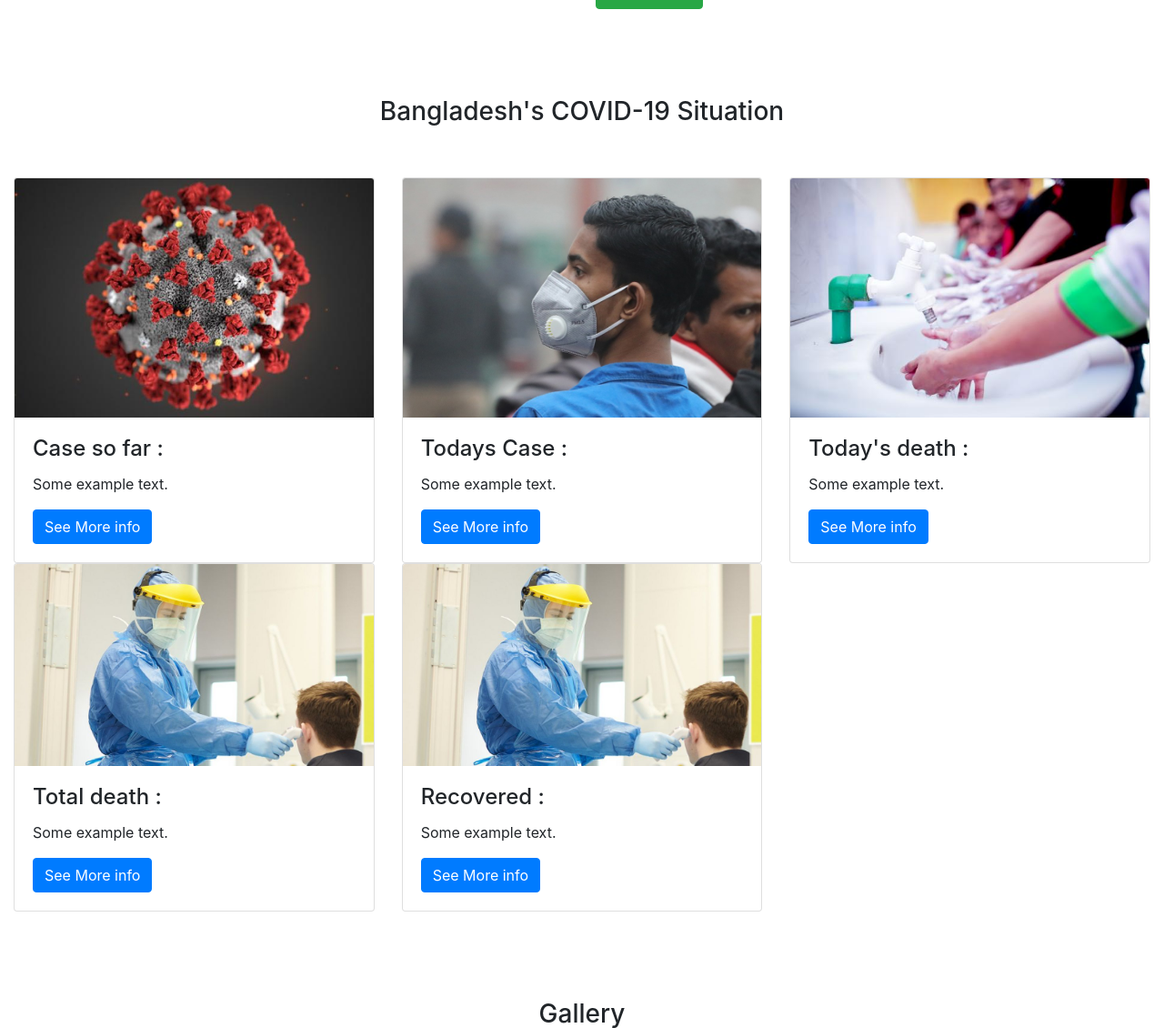
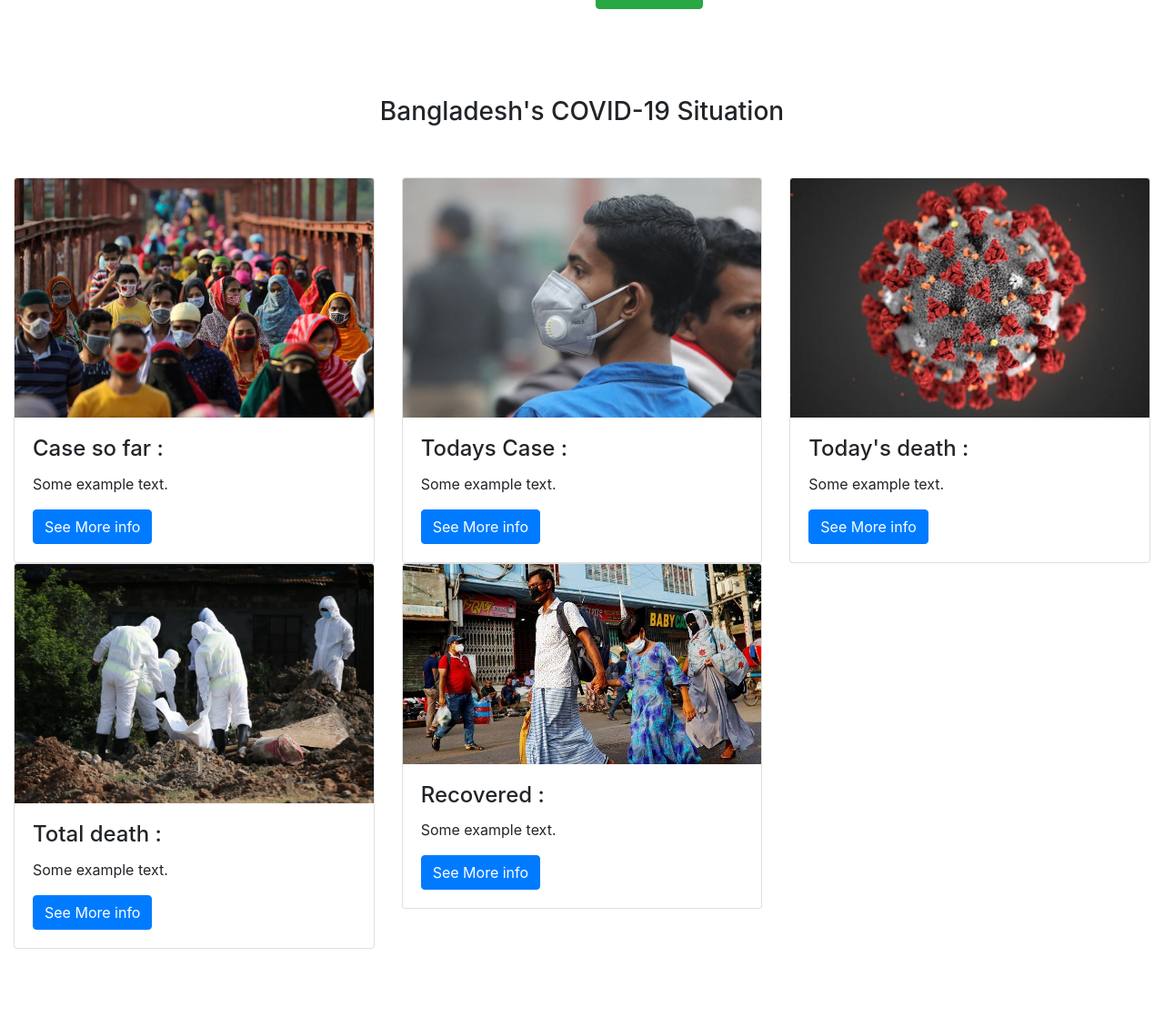
Before and after one commit to rifatahammed/hospital_review_system, a PHP site: page / in a window 1280 px wide; the page is wider, and only the part inside the window is pictured. Shown: the part 1225-2355 px from the top of that part at 91% size. Run offline with PHP 8.4, Linux system fonts and the light colour scheme.

Commit message:
picture added in api

```diff
--- a/index.php
+++ b/index.php
@@ -129,7 +129,7 @@
 			<!-- Third card start with image and link  -->
 			<div class="col-lg-4 col-md-4 col-12">
 					<div class="card">
-							  <img class="card-img-top" src="images/covid4.jpg" alt="Card image">
+							  <img class="card-img-top" src="images/covid3.jpg" alt="Card image">
 							  <div class="card-body">
 								<h4 class="card-title">Today's death : <span id="today-death"></span> </h4>
 								<p class="card-text">Some example text.</p>
@@ -141,7 +141,7 @@
 			<!-- Forth card start with image and link  -->
 			<div class="col-lg-4 col-md-4 col-12">
 					<div class="card">
-							  <img class="card-img-top" src="images/covid3.jpg" alt="Card image">
+							  <img class="card-img-top" src="images/covid4.jpeg" alt="Card image">
 							  <div class="card-body">
 								<h4 class="card-title">Total death : <span id="death"></span> </h4>
 								<p class="card-text">Some example text.</p>
@@ -153,7 +153,7 @@
 			<!-- Fifth card start with image and link  -->
 			<div class="col-lg-4 col-md-4 col-12">
 					<div class="card">
-							  <img class="card-img-top" src="images/covid3.jpg" alt="Card image">
+							  <img class="card-img-top" src="images/covid5.jpg" alt="Card image">
 							  <div class="card-body">
 								<h4 class="card-title">Recovered : <span id="recovered"></span> </h4>
 								<p class="card-text">Some example text.</p>
```
Also changed, not shown: images/covid1.jpg, images/covid3.jpg, images/covid4.jpeg (added), images/covid4.jpg (deleted), images/covid5.jpg (added).
